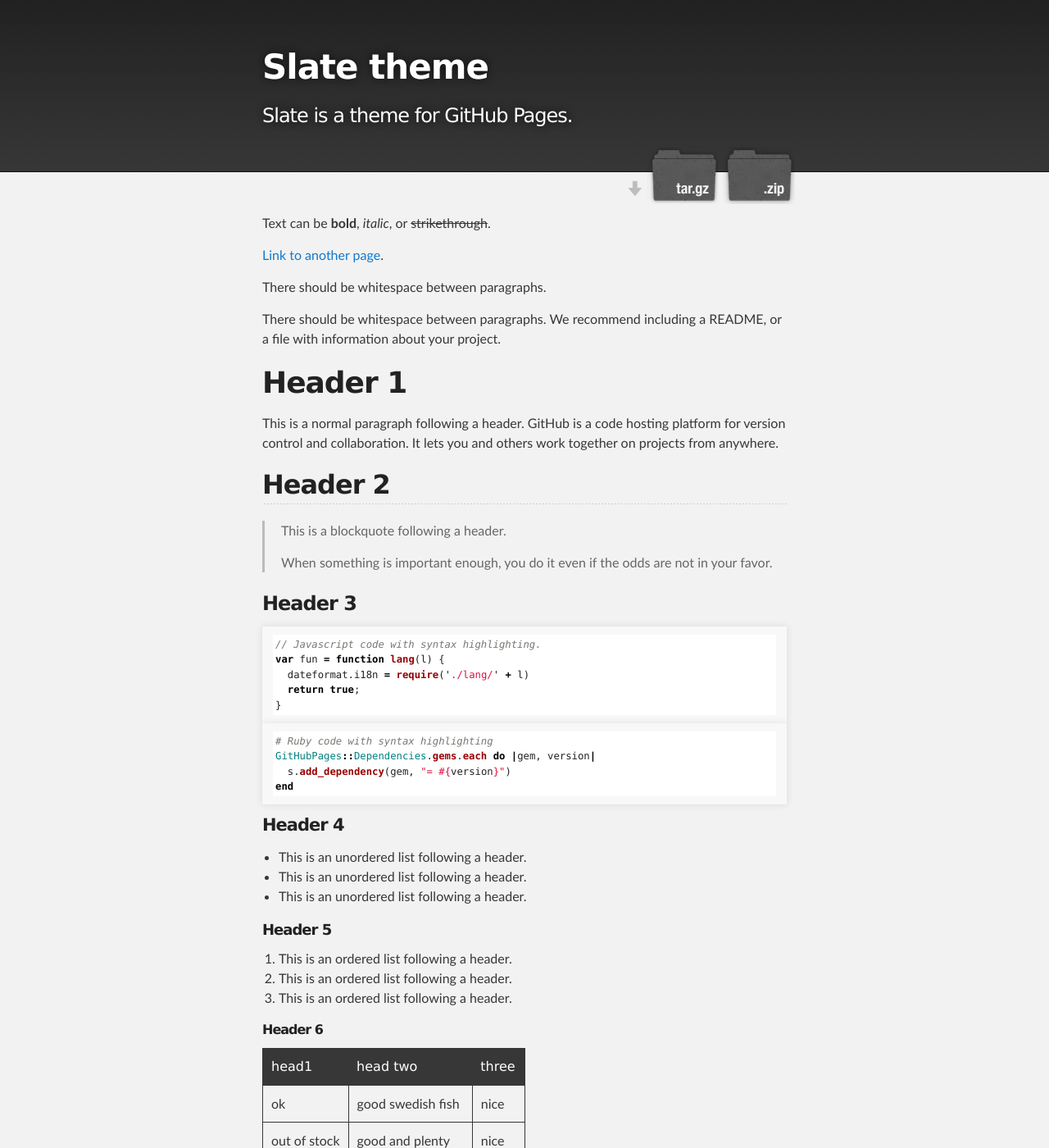
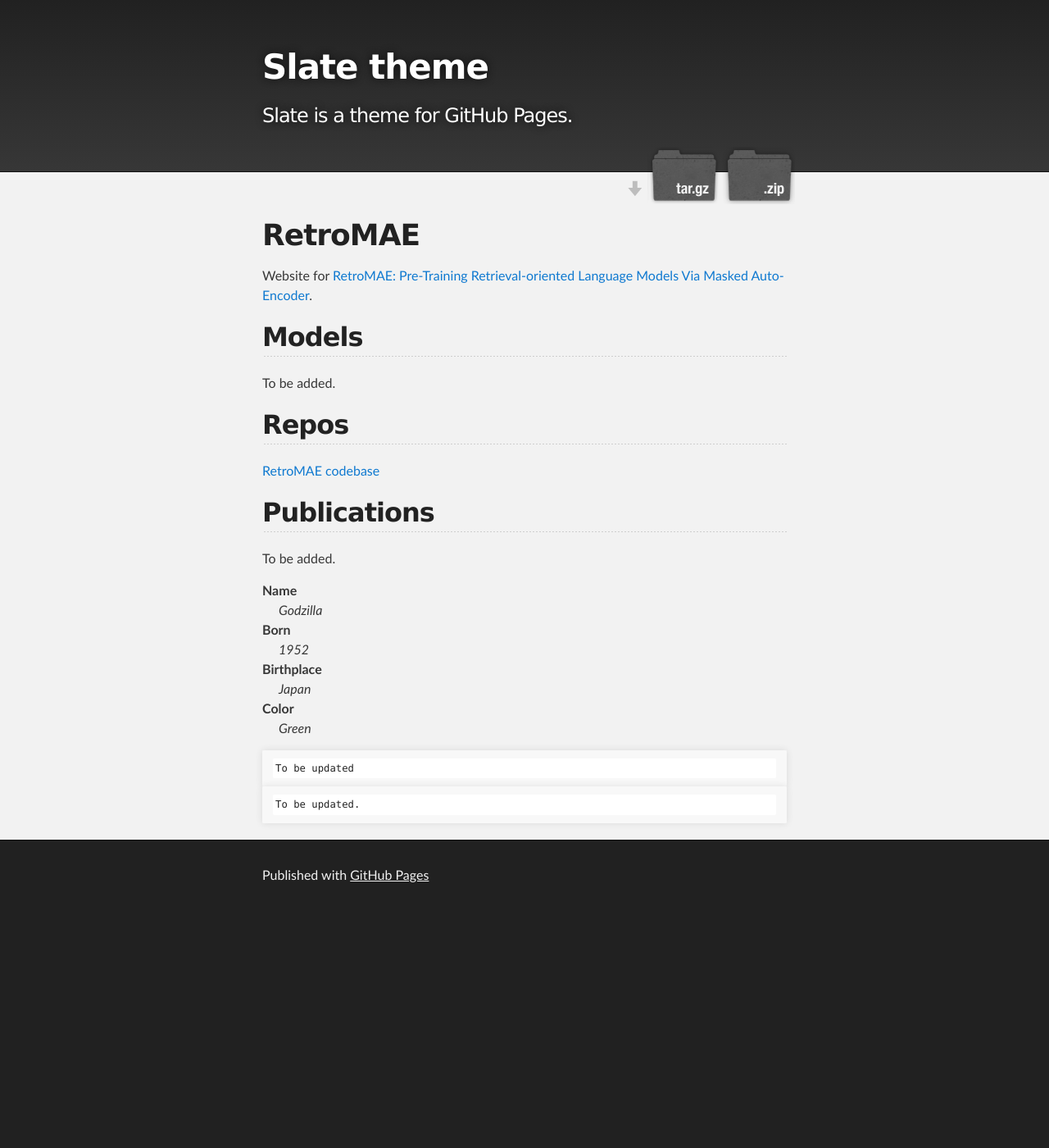
Before and after one commit to RetroMAE/RetroMAE.github.io, a Jekyll site: the page built from index.md, in a window 1280 px wide and 1400 px high. Shown: the whole window at 82% size. Built offline with Jekyll 4.4.1, drawn with Linux system fonts in a browser that asks for light colours; our own code applies the rules of GitHub Pages for plain Markdown files; some of the changed text lies outside the part shown.

Commit message:
updating

````diff
--- a/index.md
+++ b/index.md
@@ -2,106 +2,18 @@
 layout: default
 ---
 
-Text can be **bold**, _italic_, or ~~strikethrough~~.
+# RetroMAE
+Website for [RetroMAE: Pre-Training Retrieval-oriented Language Models Via Masked Auto-Encoder](https://arxiv.org/abs/2205.12035).
 
-[Link to another page](./another-page.html).
+## Models
+To be added.
 
-There should be whitespace between paragraphs.
+## Repos
+[RetroMAE codebase](https://github.com/staoxiao/RetroMAE)
 
-There should be whitespace between paragraphs. We recommend including a README, or a file with information about your project.
+## Publications
+To be added.
 
-# Header 1
-
-This is a normal paragraph following a header. GitHub is a code hosting platform for version control and collaboration. It lets you and others work together on projects from anywhere.
-
-## Header 2
-
-> This is a blockquote following a header.
->
-> When something is important enough, you do it even if the odds are not in your favor.
-
-### Header 3
-
-```js
-// Javascript code with syntax highlighting.
-var fun = function lang(l) {
-  dateformat.i18n = require('./lang/' + l)
-  return true;
-}
-```
-
-```ruby
-# Ruby code with syntax highlighting
-GitHubPages::Dependencies.gems.each do |gem, version|
-  s.add_dependency(gem, "= #{version}")
-end
-```
-
-#### Header 4
-
-*   This is an unordered list following a header.
-*   This is an unordered list following a header.
-*   This is an unordered list following a header.
-
-##### Header 5
-
-1.  This is an ordered list following a header.
-2.  This is an ordered list following a header.
-3.  This is an ordered list following a header.
-
-###### Header 6
-
-| head1        | head two          | three |
-|:-------------|:------------------|:------|
-| ok           | good swedish fish | nice  |
-| out of stock | good and plenty   | nice  |
-| ok           | good `oreos`      | hmm   |
-| ok           | good `zoute` drop | yumm  |
-
-### There's a horizontal rule below this.
-
-* * *
-
-### Here is an unordered list:
-
-*   Item foo
-*   Item bar
-*   Item baz
-*   Item zip
-
-### And an ordered list:
-
-1.  Item one
-1.  Item two
-1.  Item three
-1.  Item four
-
-### And a nested list:
-
-- level 1 item
-  - level 2 item
-  - level 2 item
-    - level 3 item
-    - level 3 item
-- level 1 item
-  - level 2 item
-  - level 2 item
-  - level 2 item
-- level 1 item
-  - level 2 item
-  - level 2 item
-- level 1 item
-
-### Small image
-
-![Octocat](https://github.githubassets.com/images/icons/emoji/octocat.png)
-
-### Large image
-
-![Branching](https://guides.github.com/activities/hello-world/branching.png)
-
-
-### Definition lists can be used with HTML syntax.
 
 <dl>
 <dt>Name</dt>
@@ -115,9 +27,9 @@
 </dl>
 
 ```
-Long, single-line code blocks should not wrap. They should horizontally scroll if they are too long. This line should be long enough to demonstrate this.
+To be updated
 ```
 
 ```
-The final element.
+To be updated.
 ```
````
